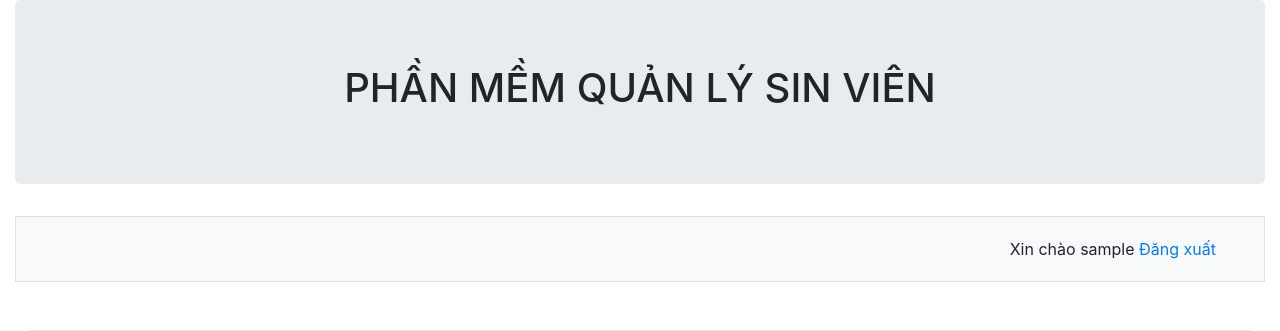
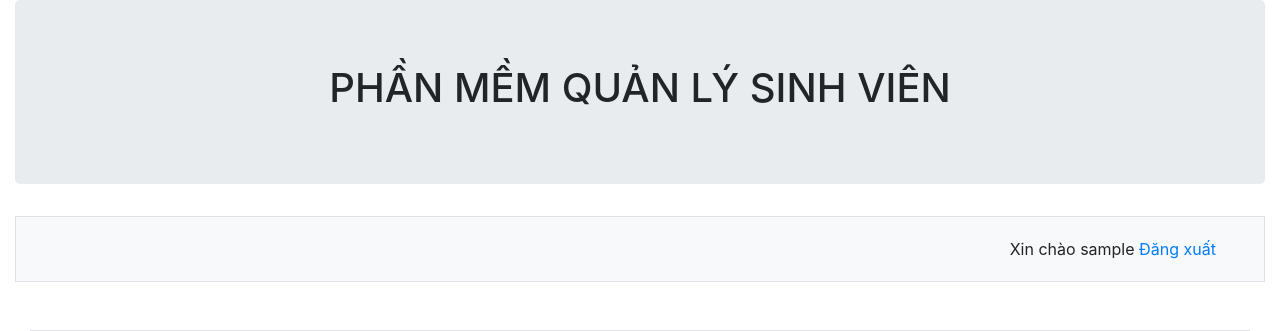
Before and after one commit to atuan0354/student-app, a PHP site: page /employee.php in a window 1280 px wide. Shown: the top 331 px of the page. Run offline with PHP 8.4, Linux system fonts and the light colour scheme; the visitor is signed in with stand-in values (Sample User, id 1).

Commit message:
Update employee.php

```diff
--- a/employee.php
+++ b/employee.php
@@ -31,7 +31,7 @@
 <body>
 	<div class="container-fluid">
 		<div class="jumbotron text-center">
-			<h1>PHẦN MỀM QUẢN LÝ SIN VIÊN</h1>
+			<h1>PHẦN MỀM QUẢN LÝ SINH VIÊN</h1>
 		</div>
 		<div class="container-fluid">
 			<div id="user_panel" class="row border bg-light border">
```
